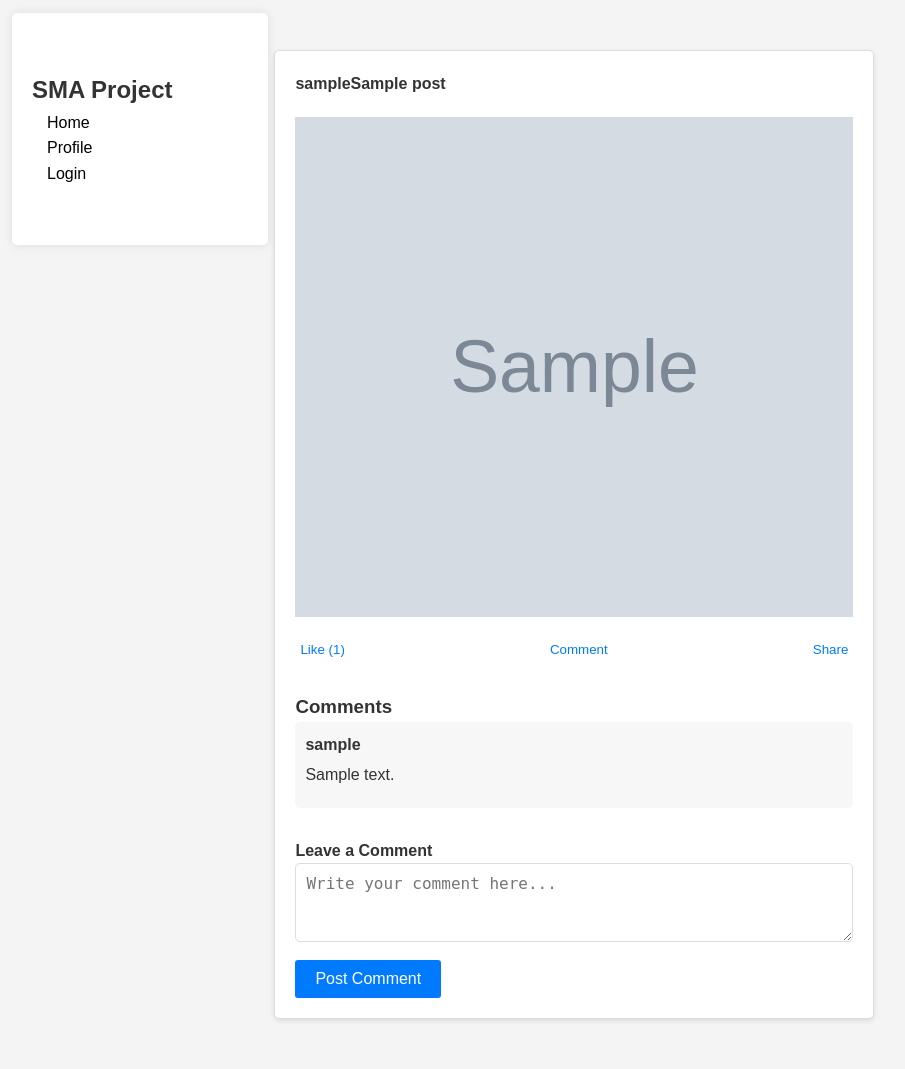
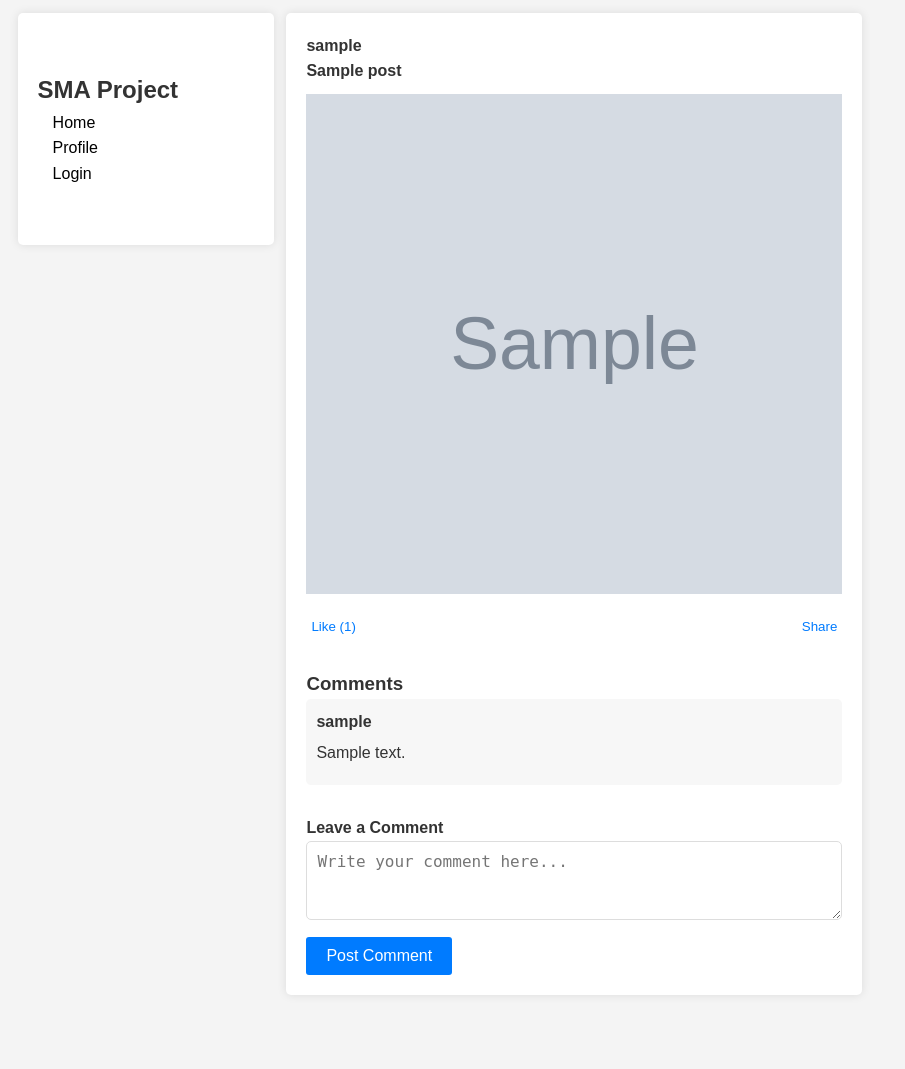
Before and after one commit to joel-koshy/Django-Social-App, a Django app: page /posts/1 in a window 1280 px wide. Shown: the whole page, without its empty margins (200-1105 px from the left). After the commit the page ends 975 px from the top, so only its background shows below. Run offline with Django 5.2, Linux system fonts and the light colour scheme; tables that the repository leaves empty hold one stand-in row (values such as "Sample post"); grey boxes marked "Sample" are stand-in pictures.

Commit message:
html changes, hosting changes

```diff
--- a/config/settings.py
+++ b/config/settings.py
@@ -30,7 +30,7 @@
 # SECURITY WARNING: don't run with debug turned on in production!
 DEBUG = True
 
-ALLOWED_HOSTS = ['django-social-aw6zpmtvpa-ue.a.run.app', '127.0.0.1', 'localhost' ]
+ALLOWED_HOSTS = ['django-social-473402858503.us-east1.run.app', '127.0.0.1', 'localhost' ]
 
 
 # Application definition
--- a/main/templates/main/single_post.html
+++ b/main/templates/main/single_post.html
@@ -6,21 +6,7 @@
 
 {% block extra_css %}
     <style>
-        .post-container {
-            width: 600px;
-            margin: 50px auto;
-            background-color: #fff;
-            border: 1px solid #ddd;
-            border-radius: 5px;
-            box-shadow: 0px 2px 5px rgba(0, 0, 0, 0.1);
-            padding: 20px;
-        }
 
-        .post-header {
-            display: flex;
-            align-items: center;
-            margin-bottom: 20px;
-        }
 
         .post-header img {
             border-radius: 50%;
@@ -37,7 +23,9 @@
             color: #777;
             margin-left: auto;
         }
-
+        .post-title{
+            font-weight: bold;
+        }
         .post-image {
             width: 100%;
             aspect-ratio: 1;
@@ -50,7 +38,11 @@
             width: 100%;
             height: 100%;
         }
-
+        .post-header {
+            display: flex;
+            flex-direction: column;
+            margin-bottom: 10px;
+        }
         .post-actions {
             display: flex;
             justify-content: space-between;
@@ -138,11 +130,11 @@
 {% endblock %}
 
 {% block content %}
-    <div class="post-container">
+    <div class="container">
         <div class="post-header">
             <!-- <img src="{{ post.user.profile_picture_url }}" alt="User Profile Picture"> -->
             <div class="user-name">{{ post.author.username }}</div>
-            <div class="user-name">{{ post.title }}</div>
+            <div class="post-title">{{ post.title }}</div>
             <!-- <div class="post-date">{{ post.created_at|date:"F d, Y H:i" }}</div> -->
         </div>
 
@@ -152,7 +144,6 @@
 
         <div class="post-actions">
             <button>Like ({{ post.likes }})</button>
-            <button>Comment</button>
             <button>Share</button>
         </div>
 
@@ -172,7 +163,7 @@
             {% endfor %}
         </div>
 
-        <div class="comment-form">
+        <div class="comment-form" id="create-comment">
             <h4>Leave a Comment</h4>
             <form method="post">
                 {% csrf_token %}
```
Also changed, not shown: main/templates/main/post.html (+11 -12 lines), main/templates/main/user.html (+2 -11 lines), main/admin.py (line endings or trailing spaces), main/templates/main/heart-svgrepo-com.svg (deleted).
